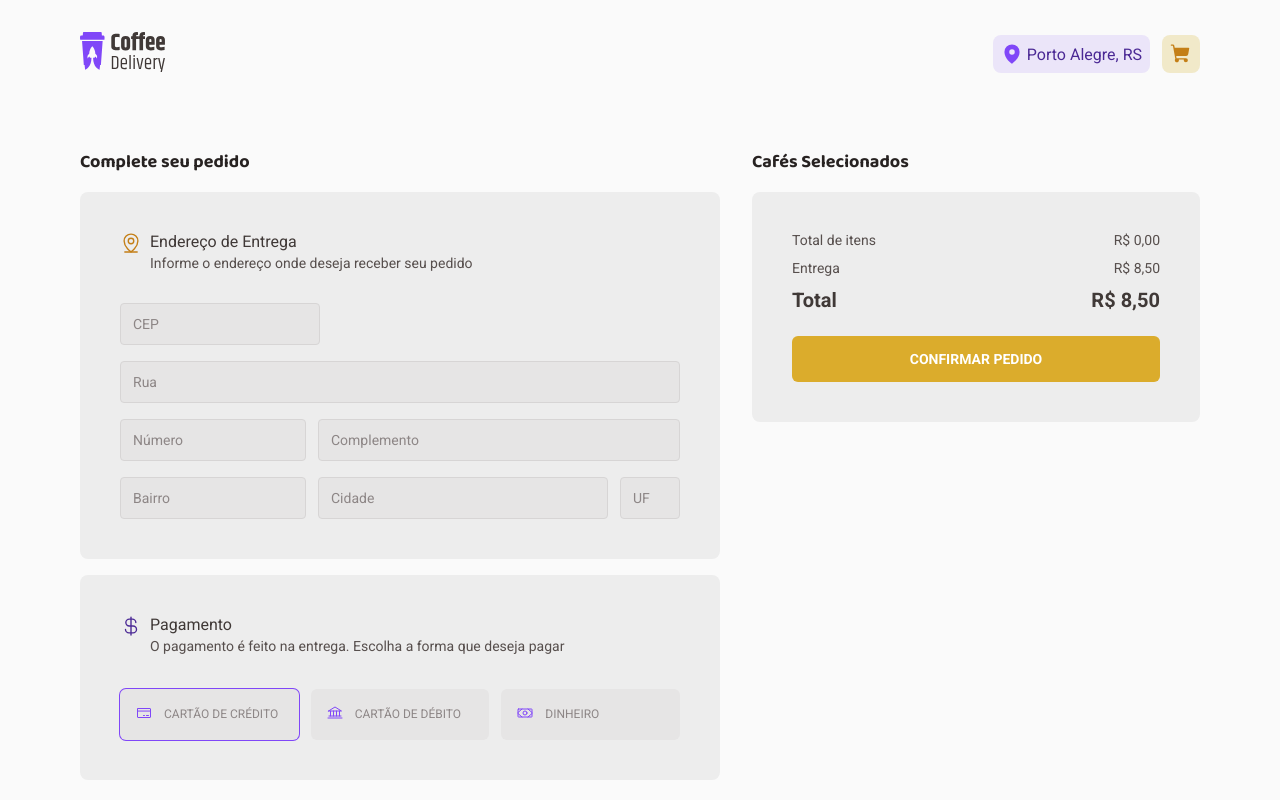
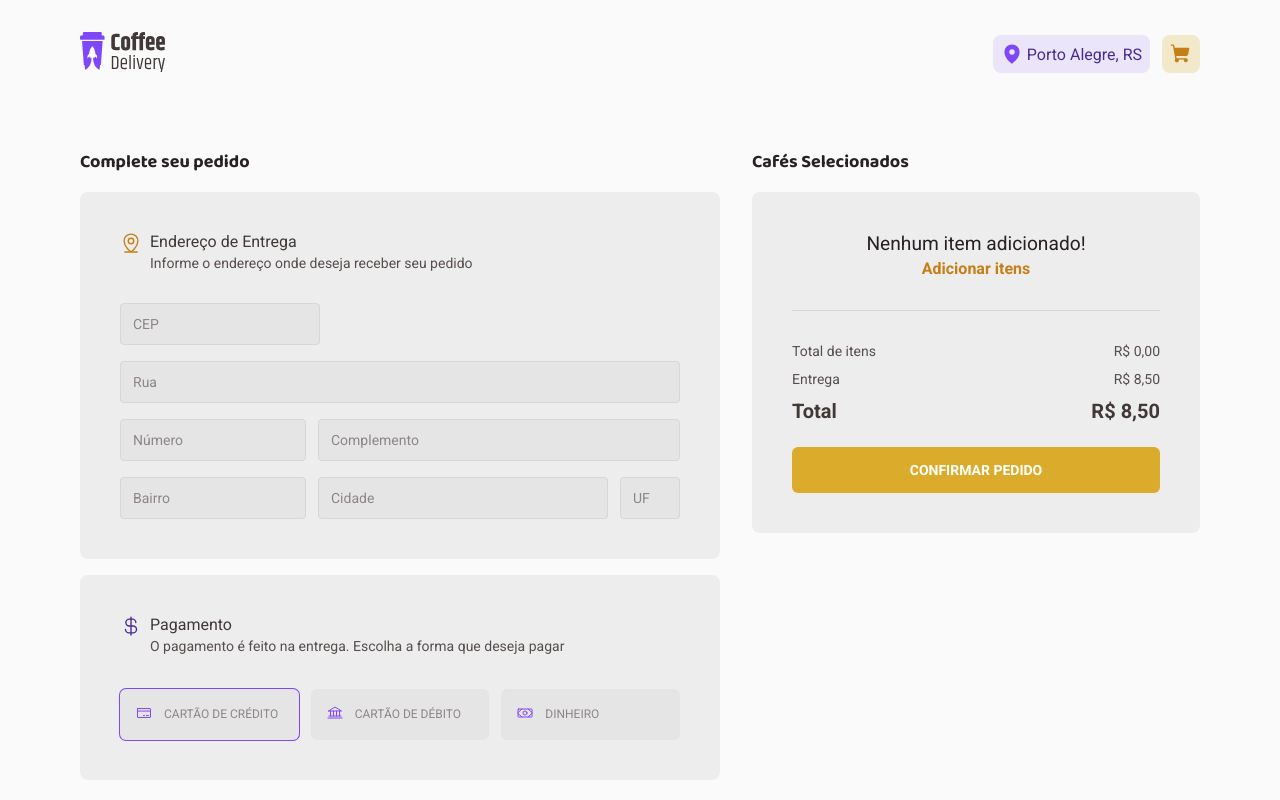
Before and after one commit to natan3001/Desafio-02---Coffee-Delivery, a React (Vite) app: page /checkout in a window 1280 px wide. Built offline with nearby package versions, Linux system fonts and the light colour scheme.

Commit message:
Mostrar mensagem caso não tenha items no carrinho

```diff
--- a/src/pages/Checkout/index.tsx
+++ b/src/pages/Checkout/index.tsx
@@ -2,7 +2,7 @@ import { useContext } from 'react'
 import * as zod from 'zod'
 import { FormProvider, useForm } from 'react-hook-form'
 import { zodResolver } from '@hookform/resolvers/zod'
-import { useNavigate } from 'react-router-dom'
+import { Link, useNavigate } from 'react-router-dom'
 import {
   MapPinLine,
   CurrencyDollar,
@@ -213,9 +213,16 @@ export function Checkout() {
           <div>
             <h2>Cafés Selecionados</h2>
             <CheckoutContent>
-              {coffeeCartList.map((coffee) => {
-                return <CoffeeCard key={coffee.id} {...coffee} />
-              })}
+              {coffeeCartList.length > 0 ? (
+                coffeeCartList.map((coffee) => {
+                  return <CoffeeCard key={coffee.id} {...coffee} />
+                })
+              ) : (
+                <span>
+                  Nenhum item adicionado!
+                  <Link to={'/'}>Adicionar itens</Link>
+                </span>
+              )}
               <CheckoutDetails>
                 <div>
                   <span>Total de itens</span>
@@ -244,7 +251,9 @@ export function Checkout() {
                     })}
                   </span>
                 </div>
-                <button type="submit">Confirmar Pedido</button>
+                <button type="submit" disabled={coffeeCartList.length <= 0}>
+                  Confirmar Pedido
+                </button>
               </CheckoutDetails>
             </CheckoutContent>
           </div>
--- a/src/pages/Checkout/styles.ts
+++ b/src/pages/Checkout/styles.ts
@@ -19,6 +19,29 @@ export const CheckoutContent = styled.div`
   border-radius: 8px;
 
   background: ${(props) => props.theme['base-150']};
+
+  > span {
+    display: flex;
+    flex-direction: column;
+    align-items: center;
+    gap: 0.25rem;
+    font-size: 1.2rem;
+    padding-bottom: 2rem;
+    border-bottom: 1px solid ${(props) => props.theme['base-250']};
+    margin-bottom: 2rem;
+
+    a {
+      text-decoration: none;
+      font-size: 1rem;
+      color: ${(props) => props.theme['yelllow-700']};
+      font-weight: bold;
+
+      &:active {
+        color: blue;
+        color: ${(props) => props.theme['yelllow-500']};
+      }
+    }
+  }
 `
 
 export const DeliveryFormContainer = styled.div`
@@ -110,6 +133,10 @@ export const CheckoutDetails = styled.div`
 
     color: ${(props) => props.theme.white};
     background: ${(props) => props.theme['yelllow-500']};
+
+    &:disabled {
+      cursor: not-allowed;
+    }
   }
 `
 
```
